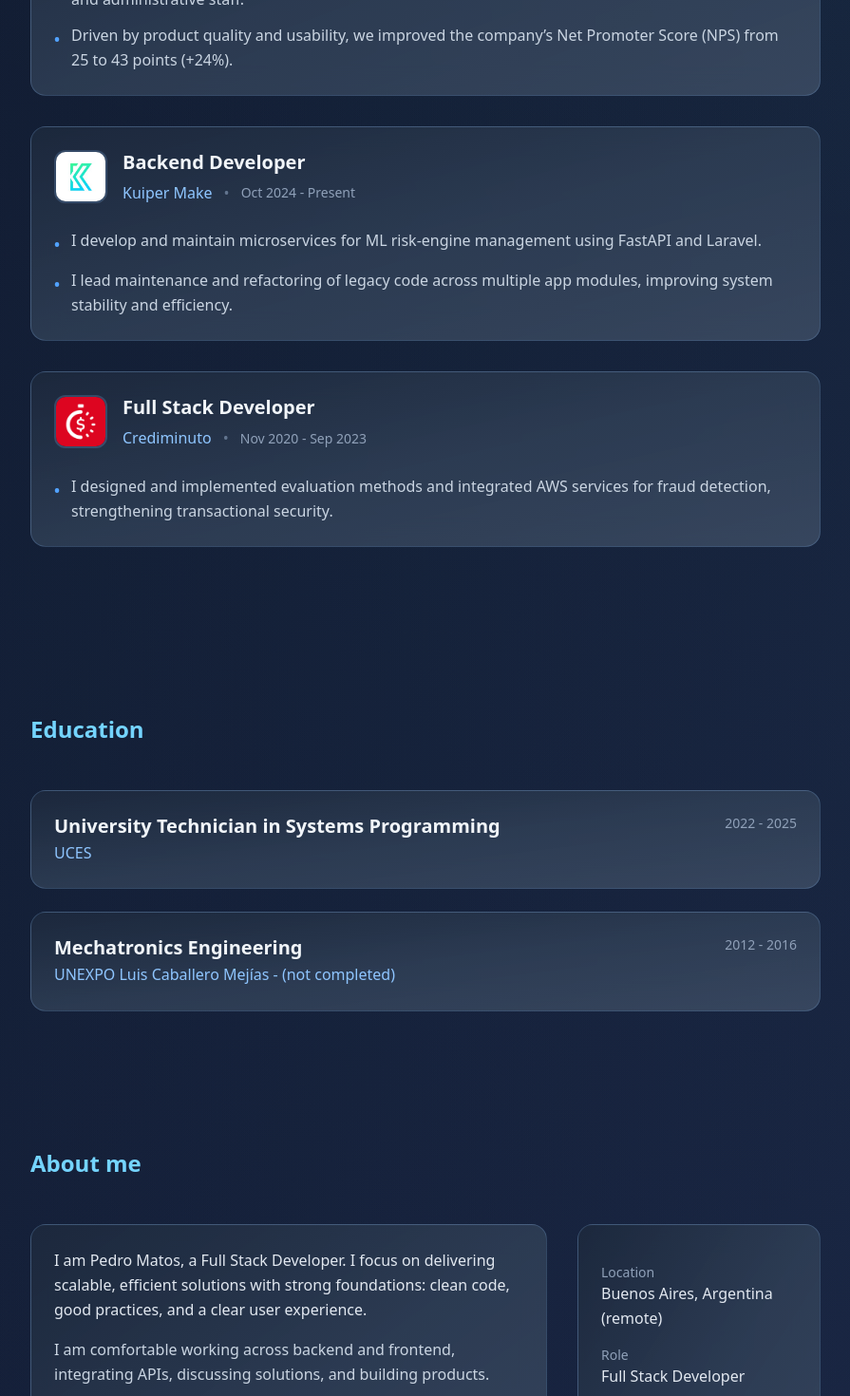
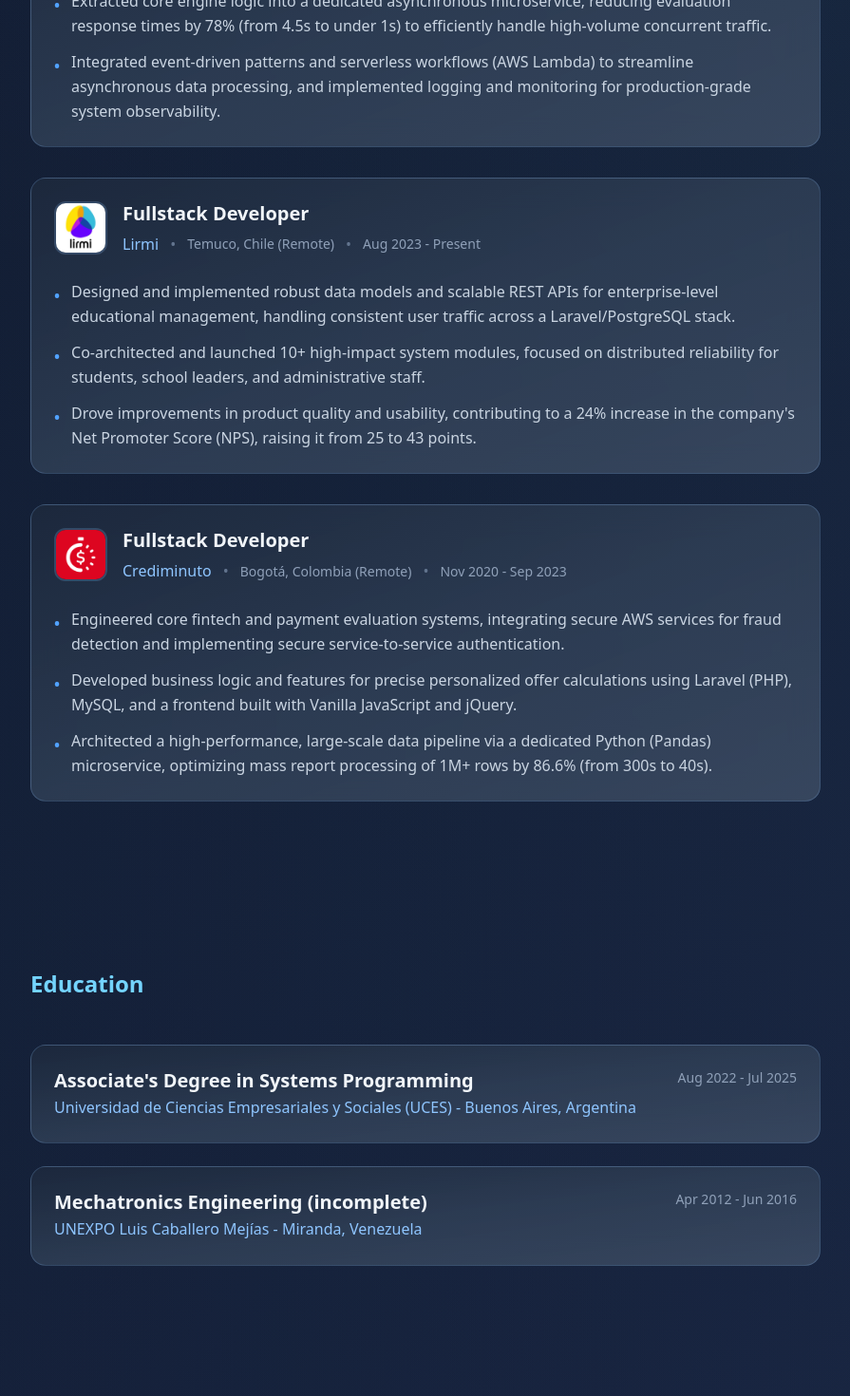
Before and after one commit to Petercheks/portafolio-vue, a Vue app: page / in a window 1280 px wide. Shown: the part 1200-2670 px from the top of the page at 95% size, without its empty margins (192-1087 px from the left). Built offline with nearby package versions, Linux system fonts and the light colour scheme.

Commit message:
feat(): actualizacion de textos

```diff
--- a/src/components/CardExperience.vue
+++ b/src/components/CardExperience.vue
@@ -5,6 +5,7 @@ defineProps<{
   experience: {
     rol: string
     company: string
+    location?: string
     period: string
     responsibilities: string[]
     logo?: string
@@ -39,6 +40,10 @@ const { t } = useI18n()
             </h4>
             <div class="flex flex-col sm:flex-row sm:items-center gap-1 sm:gap-3">
               <span class="font-medium text-blue-300">{{ experience.company }}</span>
+              <template v-if="experience.location">
+                <span class="hidden sm:inline text-slate-500">•</span>
+                <span class="text-sm text-slate-400">{{ experience.location }}</span>
+              </template>
               <span class="hidden sm:inline text-slate-500">•</span>
               <span class="text-sm text-slate-400">{{ experience.period }}</span>
             </div>
--- a/src/components/sections/SectionExperience.vue
+++ b/src/components/sections/SectionExperience.vue
@@ -8,6 +8,7 @@ interface WorkExperienceItem {
   id: number
   rol: string
   company: string
+  location?: string
   period: string
   logo?: string
   responsibilities: string[]
--- a/src/i18n/locales/en.json
+++ b/src/i18n/locales/en.json
@@ -22,16 +22,17 @@
   "resume": {
     "photoAlt": "Photo of {name}",
     "greeting": "Hello, I am {name}.",
-    "intro": "Full Stack Developer with 5+ years of experience building robust and scalable web applications. Passionate about technology and continuous learning, I always strive to apply best practices in every project.",
+    "intro": "Distributed Systems and Backend Engineer with 5+ years of experience, specialized in system design, high-concurrency architectures, and scalable cloud-native solutions. I build low-latency microservices, event-driven workflows, and robust REST APIs with strong focus on idempotency, observability, and code quality.",
     "techTitle": "Technologies & Tools"
   },
   "about": {
-    "p1": "I am Pedro Matos, a Full Stack Developer. I focus on delivering scalable, efficient solutions with strong foundations: clean code, good practices, and a clear user experience.",
-    "p2": "I am comfortable working across backend and frontend, integrating APIs, discussing solutions, and building products.",
+    "p1": "I am Pedro Matos, a Fullstack Developer focused on backend and distributed systems. I design and operate scalable microservices, asynchronous architectures, and optimized data pipelines, ensuring high availability, fault tolerance, and full architectural ownership.",
+    "p2": "I'm comfortable working across backend and frontend, integrating cloud services (AWS), discussing solutions, and leveraging AI-assisted tools as a force multiplier to accelerate delivery without compromising quality.",
     "highlights": [
-      "Full Stack with a focus on quality, performance, and maintainability.",
-      "I enjoy working on products that have a positive impact on people's lives.",
-      "I’m passionate about automation and electronics, so if you have a project that combines both, feel free to reach out."
+      "Distributed systems design, asynchronous architecture, and event-driven workflows.",
+      "REST APIs with strong focus on idempotency, versioning, and backward compatibility.",
+      "System observability (logging & tracing) and fintech / anti-fraud security.",
+      "I'm passionate about automation and electronics — if you have a project that combines both, feel free to reach out."
     ],
     "quickInfo": [
       {
@@ -40,7 +41,11 @@
       },
       {
         "label": "Role",
-        "value": "Full Stack Developer"
+        "value": "Fullstack / Backend Developer"
+      },
+      {
+        "label": "Languages",
+        "value": "Spanish (native) · English B2 (IELTS)"
       }
     ],
     "contact": "Contact"
@@ -50,35 +55,41 @@
     "items": [
       {
         "id": 1,
-        "rol": "Full Stack Developer",
-        "company": "Lirmi",
-        "period": "Aug 2023 - Present",
-        "logo": "/lirmi-icon.jpg",
+        "rol": "Backend Developer",
+        "company": "Kuiper Make",
+        "location": "Miami, USA (Remote)",
+        "period": "Oct 2024 - Present",
+        "logo": "/kuiper-icon.jpeg",
         "responsibilities": [
-          "I build new features and modules for educational management, using Laravel and PostgreSQL on the backend and a dynamic, intuitive Vue frontend.",
-          "I participated in the design and rollout of 10+ new modules with high impact for students, leaders, and administrative staff.",
-          "Driven by product quality and usability, we improved the company’s Net Promoter Score (NPS) from 25 to 43 points (+24%)."
+          "Design, build, and operate scalable cloud-native microservices for machine learning risk engines using FastAPI, Laravel, and AWS managed services, ensuring high availability and fault tolerance.",
+          "Extracted core engine logic into a dedicated asynchronous microservice, reducing evaluation response times by 78% (from 4.5s to under 1s) to efficiently handle high-volume concurrent traffic.",
+          "Integrated event-driven patterns and serverless workflows (AWS Lambda) to streamline asynchronous data processing, and implemented logging and monitoring for production-grade system observability."
         ]
       },
       {
         "id": 2,
-        "rol": "Backend Developer",
-        "company": "Kuiper Make",
-        "period": "Oct 2024 - Present",
-        "logo": "/kuiper-icon.jpeg",
+        "rol": "Fullstack Developer",
+        "company": "Lirmi",
+        "location": "Temuco, Chile (Remote)",
+        "period": "Aug 2023 - Present",
+        "logo": "/lirmi-icon.jpg",
         "responsibilities": [
-          "I develop and maintain microservices for ML risk-engine management using FastAPI and Laravel.",
-          "I lead maintenance and refactoring of legacy code across multiple app modules, improving system stability and efficiency."
+          "Designed and implemented robust data models and scalable REST APIs for enterprise-level educational management, handling consistent user traffic across a Laravel/PostgreSQL stack.",
+          "Co-architected and launched 10+ high-impact system modules, focused on distributed reliability for students, school leaders, and administrative staff.",
+          "Drove improvements in product quality and usability, contributing to a 24% increase in the company's Net Promoter Score (NPS), raising it from 25 to 43 points."
         ]
       },
       {
         "id": 3,
-        "rol": "Full Stack Developer",
+        "rol": "Fullstack Developer",
         "company": "Crediminuto",
+        "location": "Bogotá, Colombia (Remote)",
         "period": "Nov 2020 - Sep 2023",
         "logo": "/crediminuto-icon.png",
         "responsibilities": [
-          "I designed and implemented evaluation methods and integrated AWS services for fraud detection, strengthening transactional security."
+          "Engineered core fintech and payment evaluation systems, integrating secure AWS services for fraud detection and implementing secure service-to-service authentication.",
+          "Developed business logic and features for precise personalized offer calculations using Laravel (PHP), MySQL, and a frontend built with Vanilla JavaScript and jQuery.",
+          "Architected a high-performance, large-scale data pipeline via a dedicated Python (Pandas) microservice, optimizing mass report processing of 1M+ rows by 86.6% (from 300s to 40s)."
         ]
       }
     ]
@@ -87,15 +98,15 @@
     "items": [
       {
         "id": 1,
-        "title": "University Technician in Systems Programming",
-        "institution": "UCES",
-        "period": "2022 - 2025"
+        "title": "Associate's Degree in Systems Programming",
+        "institution": "Universidad de Ciencias Empresariales y Sociales (UCES) - Buenos Aires, Argentina",
+        "period": "Aug 2022 - Jul 2025"
       },
       {
         "id": 2,
-        "title": "Mechatronics Engineering",
-        "institution": "UNEXPO Luis Caballero Mejías - (not completed)",
-        "period": "2012 - 2016"
+        "title": "Mechatronics Engineering (incomplete)",
+        "institution": "UNEXPO Luis Caballero Mejías - Miranda, Venezuela",
+        "period": "Apr 2012 - Jun 2016"
       }
     ]
   }
--- a/src/i18n/locales/es.json
+++ b/src/i18n/locales/es.json
@@ -22,16 +22,17 @@
   "resume": {
     "photoAlt": "Foto de {name}",
     "greeting": "Hola, soy {name}.",
-    "intro": "Desarrollador Full Stack con +5 años de experiencia creando aplicaciones web robustas y escalables. Apasionado por la tecnología y el aprendizaje continuo, busco siempre implementar las mejores prácticas en cada proyecto.",
+    "intro": "Desarrollador Fullstack con +5 años de experiencia, especializado en diseño de sistemas, arquitecturas de alta concurrencia y soluciones escalables nativas en la nube. Construyo microservicios de baja latencia, flujos de trabajo basados en eventos y APIs REST robustas con foco en idempotencia, observabilidad y calidad de código.",
     "techTitle": "Tecnologías y Herramientas"
   },
   "about": {
-    "p1": "Soy Pedro Matos, desarrollador Full Stack. Me enfoco en entregar soluciones escalables, eficientes y con buenas bases: código limpio, buenas prácticas y una experiencia clara para el usuario.",
-    "p2": "Me siento cómodo trabajando en backend y frontend, integrando APIs, debatiendo soluciones y creando productos.",
+    "p1": "Soy Pedro Matos, desarrollador Fullstack con foco en backend y sistemas distribuidos. Diseño y opero microservicios escalables, arquitecturas asíncronas y pipelines de datos optimizados, manteniendo alta disponibilidad, tolerancia a fallos y total propiedad arquitectónica.",
+    "p2": "Me siento cómodo trabajando entre backend y frontend, integrando servicios cloud (AWS), debatiendo soluciones y aprovechando herramientas de IA como multiplicador para acelerar entregas sin sacrificar calidad.",
     "highlights": [
-      "Full Stack con foco en calidad, performance y mantenibilidad.",
-      "Me gusta trabajar en productos que tengan impacto en la vida de las personas.",
-      "Me apasiona la automatización y electrónica asi que si tienes un proyecto que combine ambas, no dudes en contactarme."
+      "Diseño de sistemas distribuidos, arquitectura asíncrona y flujos basados en eventos.",
+      "APIs REST con foco en idempotencia, versionado y compatibilidad hacia atrás.",
+      "Observabilidad del sistema (logging y tracing) y seguridad fintech / antifraude.",
+      "Me apasiona la automatización y la electrónica: si tienes un proyecto que combine ambas, no dudes en contactarme."
     ],
     "quickInfo": [
       {
@@ -40,7 +41,11 @@
       },
       {
         "label": "Rol",
-        "value": "Full Stack Developer"
+        "value": "Desarrollador Fullstack / Backend"
+      },
+      {
+        "label": "Idiomas",
+        "value": "Español (nativo) · Inglés B2 (IELTS)"
       }
     ],
     "contact": "Contacto"
@@ -50,35 +55,41 @@
     "items": [
       {
         "id": 1,
-        "rol": "Desarrollador FullStack",
-        "company": "Lirmi",
-        "period": "Agosto 2023 - Presente",
-        "logo": "/lirmi-icon.jpg",
+        "rol": "Desarrollador Backend",
+        "company": "Kuiper Make",
+        "location": "Miami, EE.UU. (Remoto)",
+        "period": "Octubre 2024 - Presente",
+        "logo": "/kuiper-icon.jpeg",
         "responsibilities": [
-          "Desarrollo nuevas funcionalidades y módulos para la gestión educativa, con un stack backend con Laravel y una base de datos PostgreSQL, y frontend dinámico e intuitivo con Vue.",
-          "Participe en el diseño y puesta en marcha de mas de 10 nuevos módulos con gran impacto en estudiantes, directivos y administrativos.",
-          "Impulsado por la calidad y usabilidad del producto se ha logrado un crecimiento del Net Promoter Score (NPS) de la empresa, que pasó de 25 a 43 puntos representando un 24% de mejora."
+          "Diseño, construyo y opero microservicios escalables nativos de la nube para motores de riesgo de machine learning usando FastAPI, Laravel y servicios gestionados de AWS, garantizando alta disponibilidad y tolerancia a fallos.",
+          "Extraje la lógica central del motor a un microservicio asíncrono dedicado, reduciendo los tiempos de respuesta de evaluación en un 78% (de 4.5s a menos de 1s) para gestionar tráfico concurrente de alto volumen.",
+          "Integré patrones basados en eventos y flujos serverless (AWS Lambda) para agilizar el procesamiento asíncrono de datos, e implementé logging y monitoreo para una observabilidad de grado producción."
         ]
       },
       {
         "id": 2,
-        "rol": "Desarrollador Backend",
-        "company": "Kuiper Make",
-        "period": "Octubre 2024 - Presente",
-        "logo": "/kuiper-icon.jpeg",
+        "rol": "Desarrollador Fullstack",
+        "company": "Lirmi",
+        "location": "Temuco, Chile (Remoto)",
+        "period": "Agosto 2023 - Presente",
+        "logo": "/lirmi-icon.jpg",
         "responsibilities": [
-          "Desarrollo y mantengo micro servicios para la gestión de motores de riesgo de machine learning usando FastApi y Laravel.",
-          "Lidero el mantenimiento y la refactorización de código obsoleto en múltiples módulos de la app, mejorando la estabilidad y eficiencia del sistema."
+          "Diseño e implementación de modelos de datos robustos y APIs REST escalables para gestión educativa a nivel empresarial, manejando tráfico constante de usuarios sobre un stack Laravel/PostgreSQL.",
+          "Co-arquitectura y lanzamiento de más de 10 módulos de alto impacto, con foco en confiabilidad distribuida para estudiantes, directivos y personal administrativo.",
+          "Impulsé la calidad y usabilidad del producto, contribuyendo a un incremento del 24% en el Net Promoter Score (NPS) de la empresa, llevándolo de 25 a 43 puntos."
         ]
       },
       {
         "id": 3,
-        "rol": "Desarrollador FullStack",
+        "rol": "Desarrollador Fullstack",
         "company": "Crediminuto",
+        "location": "Bogotá, Colombia (Remoto)",
         "period": "Noviembre 2020 - Septiembre 2023",
         "logo": "/crediminuto-icon.png",
         "responsibilities": [
-          "Diseñé e implementé métodos de evaluación e integré servicios AWS para la detección de fraude, fortaleciendo la seguridad transaccional."
+          "Desarrollé sistemas centrales de evaluación fintech y de pagos, integrando servicios seguros de AWS para la detección de fraude e implementando autenticación segura servicio a servicio.",
+          "Implementé la lógica de negocio y funcionalidades para el cálculo preciso de ofertas personalizadas usando Laravel (PHP), MySQL y un frontend con Vanilla JavaScript y jQuery.",
+          "Diseñé un pipeline de datos a gran escala mediante un microservicio dedicado en Python (Pandas), optimizando el procesamiento de reportes masivos de más de 1M de filas en un 86.6% (de 300s a 40s)."
         ]
       }
     ]
@@ -87,15 +98,15 @@
     "items": [
       {
         "id": 1,
-        "title": "Técnico Universitario en Programación de Sistemas",
-        "institution": "UCES",
-        "period": "2022 - 2025"
+        "title": "Tecnicatura en Programación de Sistemas",
+        "institution": "Universidad de Ciencias Empresariales y Sociales (UCES) - Buenos Aires, Argentina",
+        "period": "Agosto 2022 - Julio 2025"
       },
       {
         "id": 2,
-        "title": "Ingeniería mecatrónica",
-        "institution": "UNEXPO Luis Caballero Mejías - (No titulado)",
-        "period": "2012 - 2016"
+        "title": "Ingeniería Mecatrónica (incompleta)",
+        "institution": "UNEXPO Luis Caballero Mejías - Miranda, Venezuela",
+        "period": "Abril 2012 - Junio 2016"
       }
     ]
   }
```
